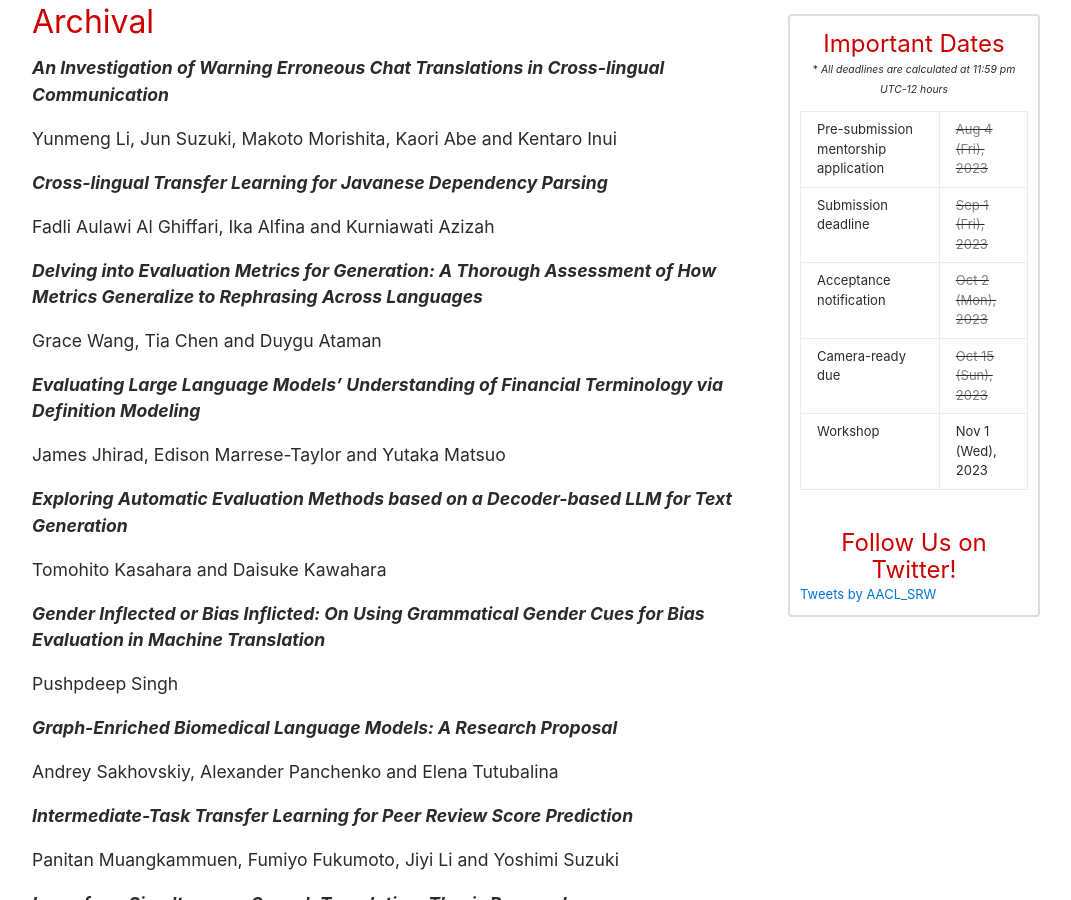
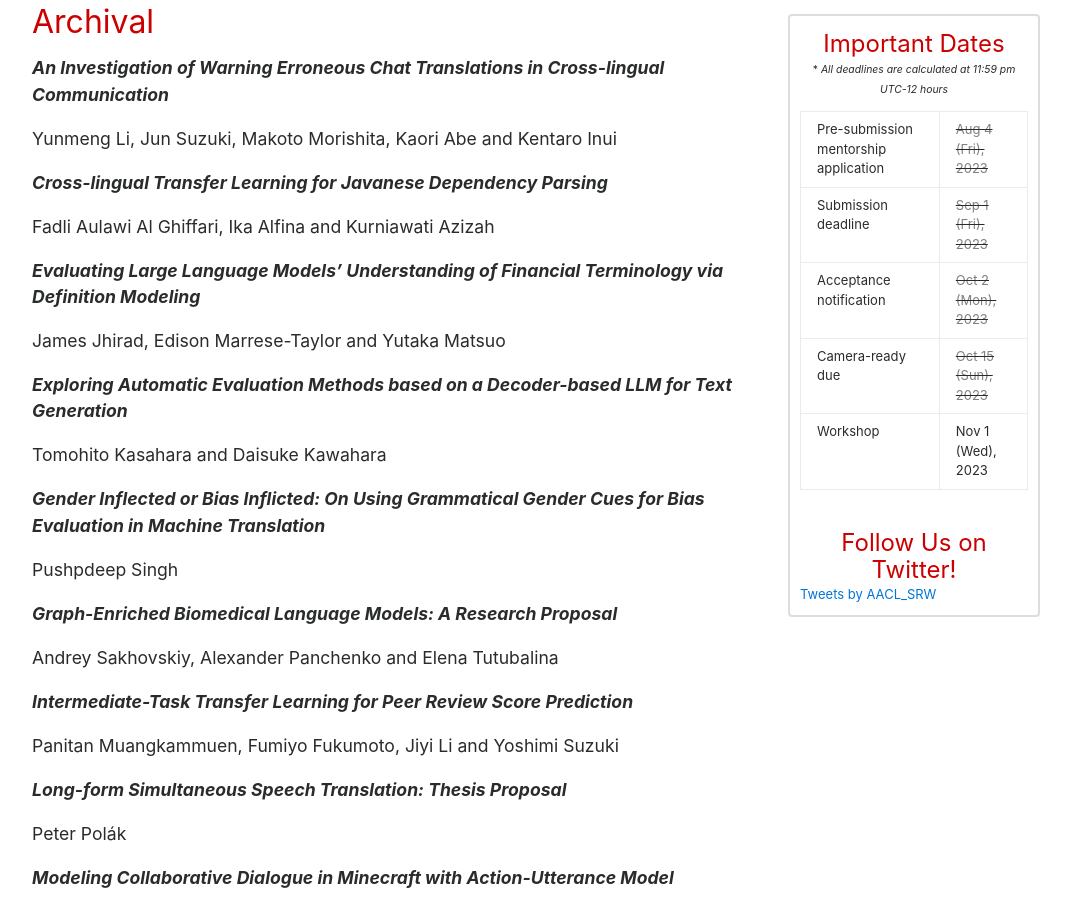
Before and after one commit to aacl2023-srw/aacl2023-srw.github.io, a Jekyll site: the page built from accepted_papers.md, in a window 1280 px wide and 900 px high, scrolled down 622 px. Shown: the whole window, without its empty margins (104-1175 px from the left). Built offline with Jekyll 4.4.1, drawn with Linux system fonts in a browser that asks for light colours; comment, search, counter and statistics services are not loaded; some of the changed text lies outside the part shown.

Commit message:
update paper archival list

```diff
--- a/accepted_papers.md
+++ b/accepted_papers.md
@@ -14,10 +14,6 @@ Yunmeng Li, Jun Suzuki, Makoto Morishita, Kaori Abe and Kentaro Inui
 **_Cross-lingual Transfer Learning for Javanese Dependency Parsing_**
 
 Fadli Aulawi Al Ghiffari, Ika Alfina and Kurniawati Azizah
-
-**_Delving into Evaluation Metrics for Generation: A Thorough Assessment of How Metrics Generalize to Rephrasing Across Languages_**
-
-Grace Wang, Tia Chen and Duygu Ataman
 
 **_Evaluating Large Language Models' Understanding of Financial Terminology via Definition Modeling_**
 
```
Also changed, not shown: other parts of accepted_papers.md (+6 -0 lines).
